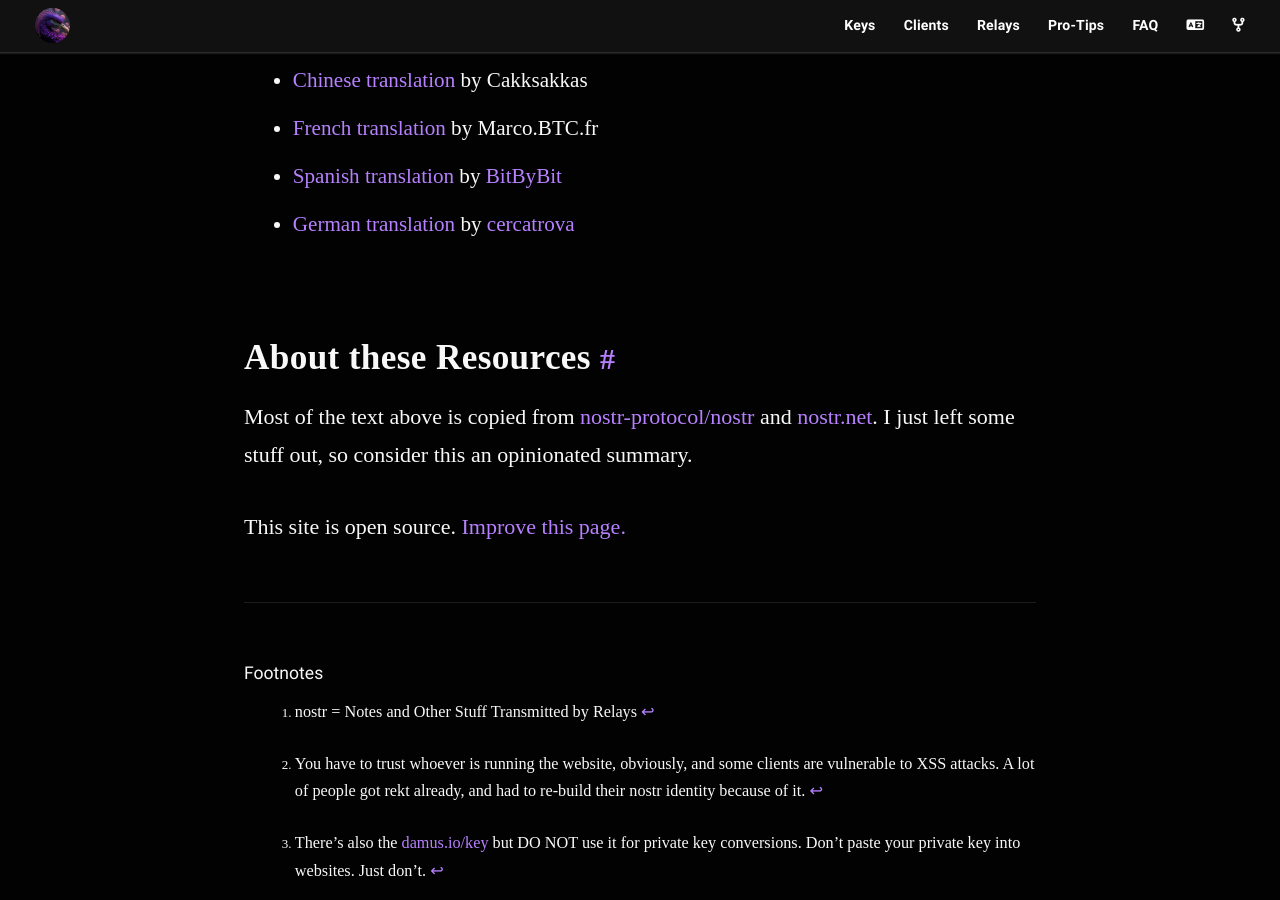
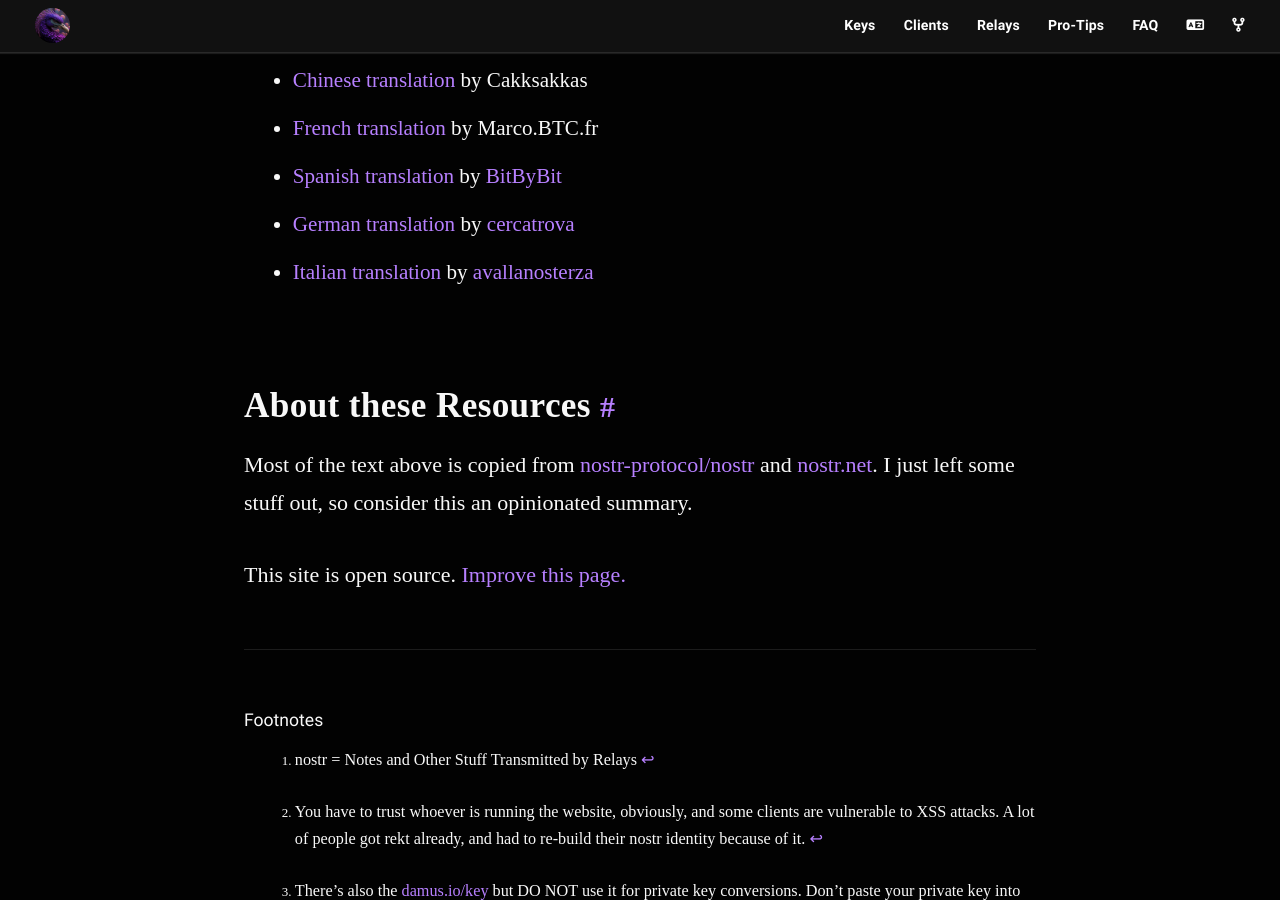
Before and after one commit to nostr-resources/nostr-resources.github.io, a Jekyll site: the page built from index.md, in a window 1280 px wide and 900 px high, scrolled down 10046 px. Built offline with Jekyll 4.4.1, drawn with Linux system fonts in a browser that asks for light colours; some web fonts are replaced.

Commit message:
Add Italian translation (#15)
Co-authored-by: Lanza Salvatore <SLanza@intetorino.intesa.it>

```diff
--- a/index.md
+++ b/index.md
@@ -251,6 +251,7 @@ You are encouraged to report bugs and create PRs!
 - [French translation](https://nostr.fr) by Marco.BTC.fr
 - [Spanish translation](https://bitcoinnostr.com/recursos-de-nostr/) by [BitByBit](https://nostr.guru/p/npub1luhyzgce7qtcs6r6v00ryjxza8av8u4dzh3avg0zks38tjktnmxspxq903)
 - [German translation](https://nostr-info.de) by [cercatrova](https://nostr.guru/p/npub1nxzp3zn90r44z07aeajc7wyah4fju49c9d3g45mxvmm64rmnrdusffch7m)
+- [Italian translation](https://gist.github.com/theRescuer/717295270a35b4641081b6ef2cdf3025) by [avallanosterza](https://nostr.guru/p/npub1l0cwargp532n6x62pdcetkau783sxhpfhwu9d6qgpqm8r0mvt0eqqhlf2c)
 
 ## About these Resources
 
```
